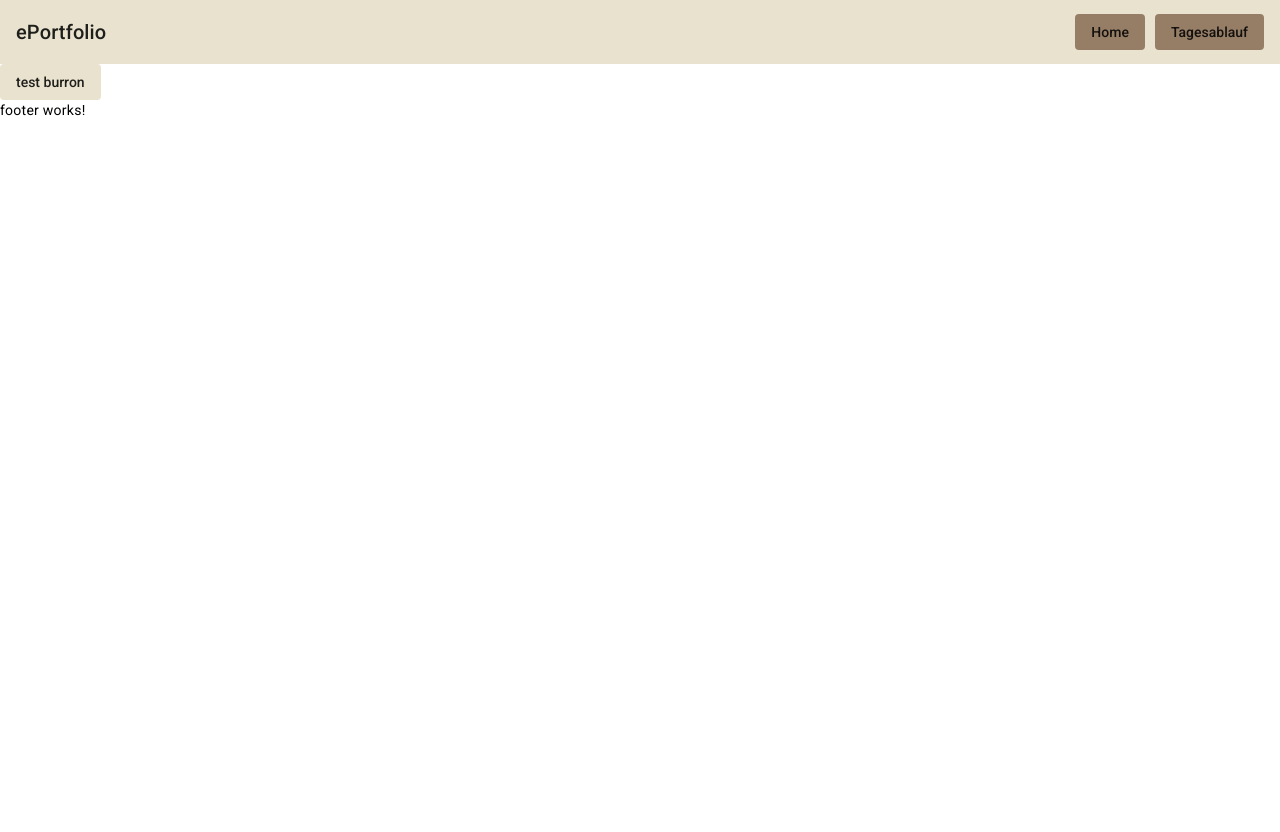
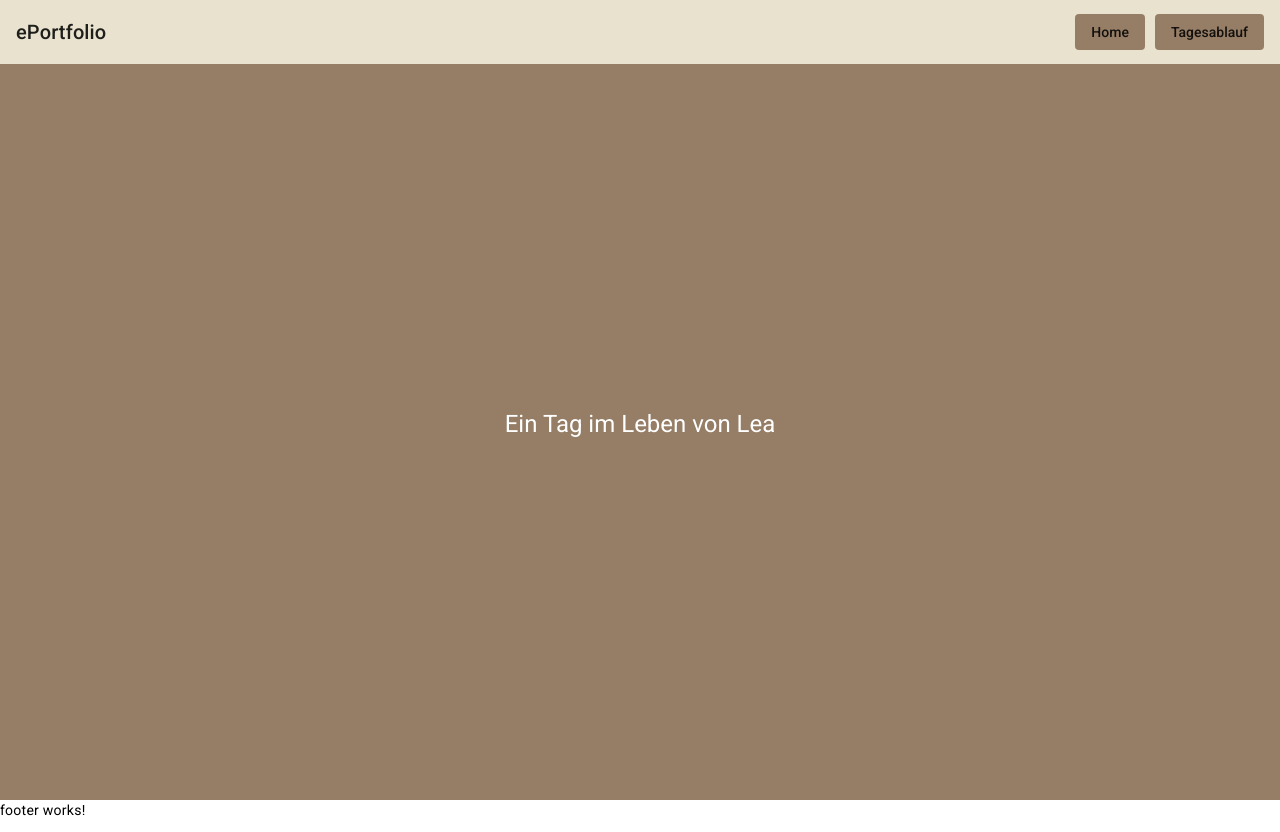
Before and after one commit to MSennhauser/m152-web, an Angular app: page /home in a window 1280 px wide. Before the commit the page ends 800 px from the top, so only its background shows below. Built offline with nearby package versions, Linux system fonts and the light colour scheme.

Commit message:
home-page

```diff
--- a/src/app/features/home/home.component.html
+++ b/src/app/features/home/home.component.html
@@ -1 +1,6 @@
-<button mat-flat-button color="primary">test burron</button>
+<div fxLayout="row" fxLayoutAlign="center" fxFlex="100" class="m152-home">
+    <div fxLayout="column" fxLayoutAlign="center center" fxFlex="50">
+
+        <h1>Ein Tag im Leben von Lea</h1>
+    </div>
+</div>
--- a/src/app/features/home/home.component.scss
+++ b/src/app/features/home/home.component.scss
@@ -0,0 +1,14 @@
+@use '../../../themes.scss' as *;
+@use '@angular/material' as mat;
+
+
+.m152-home {
+    height: calc(100vh - 64px);
+    width: 100vw;
+    background-color: mat.get-color-from-palette($theme-accent, 'main');
+}
+
+h1{
+    color: white;
+    text-align: right;
+}
```
